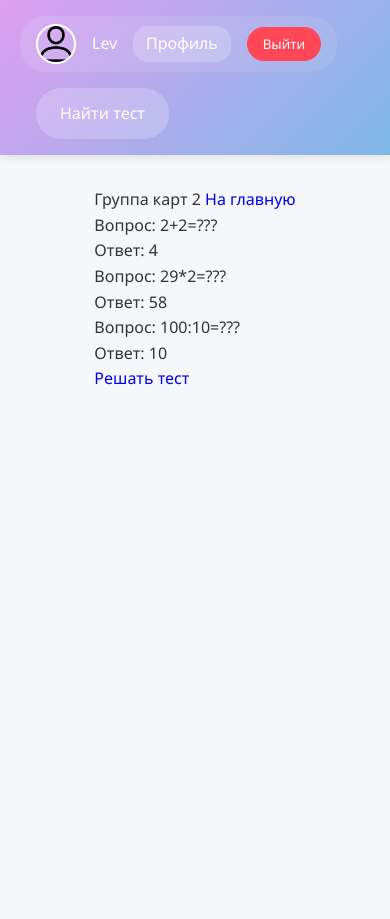
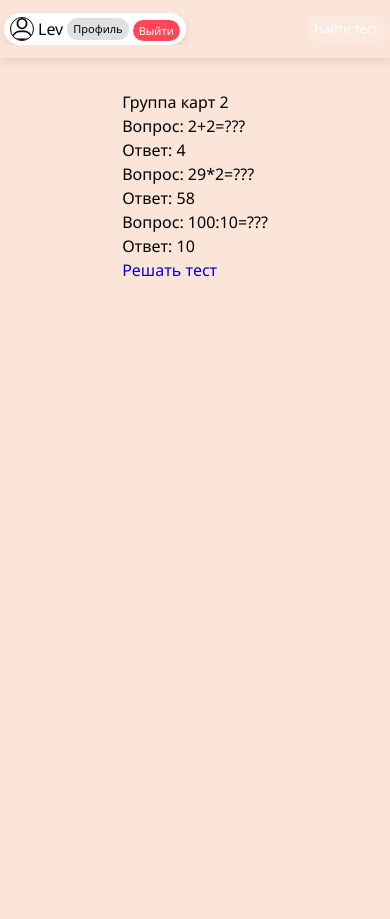
Before and after one commit to LevShiro/QuestAns, a Django app: a page that uses main/templates/main/index.html in a window 390 px wide. After the commit the page ends 277 px from the top, so only its background shows below. Run offline with Django 5.2, Linux system fonts and the light colour scheme; a user stored in the database is signed in; data comes from the database, SQL or seed files in the repository; both versions use the stored data as it was after the commit.

Commit message:
Поменял оформление в Main и Users

```diff
--- a/cards/templates/cards/group.html
+++ b/cards/templates/cards/group.html
@@ -8,7 +8,6 @@
     <main class="main-block main-block__group wrap">
 
         {{group.title}}
-        <a href="{% url 'home'%}">На главную</a>
         <ul class="card-list">
             {% for card in cards %}
             <li class="card-item">
--- a/main/static/main/styles/main.css
+++ b/main/static/main/styles/main.css
@@ -7,9 +7,9 @@
 }
 
 body {
-    background-color: #f5f7fa;
-    color: #333;
-    line-height: 1.6;
+    background-color: #FBE4D8;
+    color: #000000;
+    line-height: 1.5;
 }
 
 .wrap {
@@ -20,8 +20,8 @@ body {
 
 /* Стили для header */
 .main-header {
-    background: linear-gradient(135deg, #dea0f1, #7eb8e7);
-    color: white;
+    background: linear-gradient(135deg, #DFB6B2);
+    color: rgb(0, 0, 0);
     padding: 1rem 0;
     box-shadow: 0 2px 10px rgba(0, 0, 0, 0.1);
     position: sticky;
@@ -34,7 +34,7 @@ body {
     align-items: center;
     justify-content: center;
 
-    width: 100vw;
+    width: 100px;
     margin: 0;
     padding: 0;
     background: linear-gradient(135deg, #c2d6e6, #e9d1d1);
@@ -44,7 +44,6 @@ body {
     display: flex;
     justify-content: space-between;
     align-items: center;
-    flex-wrap: wrap;
     gap: 1rem;
 }
 
@@ -52,32 +51,35 @@ body {
     display: flex;
     align-items: center;
     gap: 1rem;
-    background: rgba(255, 255, 255, 0.1);
+    background: white;
     padding: 0.5rem 1rem;
     border-radius: 25px;
-    backdrop-filter: blur(10px);
+    box-shadow: 0 4px 12px rgba(0, 0, 0, 0.08);
 }
 
 .main-header__avatar-user {
     width: 40px;
     height: 40px;
     border-radius: 50%;
-    border: 2px solid white;
+    border: 2px solid rgb(0, 0, 0);
     object-fit: cover;
 }
 
 .main-header__user-block a {
-    color: white;
+    color: rgb(0, 0, 0);
     text-decoration: none;
-    padding: 0.3rem 0.8rem;
-    background: rgba(255, 255, 255, 0.2);
-    border-radius: 15px;
+    padding: 0.5rem 1rem;
+    background: #e0e0e0;
+    border-radius: 20px;
     transition: all 0.3s ease;
+    font-weight: 500;
+    display: inline-block;
 }
 
 .main-header__user-block a:hover {
-    background: rgba(255, 255, 255, 0.3);
+    background: #d0d0d0;
     transform: translateY(-2px);
+    box-shadow: 0 4px 8px rgba(0, 0, 0, 0.05);
 }
 
 .main-header__user-block form {
@@ -85,18 +87,28 @@ body {
 }
 
 .main-header__user-block button {
+    color: rgb(255, 255, 255);
+    text-decoration: none;
+    padding: 0.5rem 1rem;
     background: #ff4757;
-    color: white;
+    border-radius: 20px;
+    transition: all 0.3s ease;
+    font-weight: 500;
+    display: inline-block;
     border: none;
-    padding: 0.5rem 1rem;
-    border-radius: 20px;
-    cursor: pointer;
-    transition: all 0.3s ease;
+    outline: none;
+
+    box-shadow: none;
 }
 
 .main-header__user-block button:hover {
-    background: #ff3838;
-    transform: scale(1.05);
+    background: #860b0b;
+    transform: translateY(-2px);
+}
+
+.main-header__user-block button:focus {
+    box-shadow: 0 0 0 3px rgba(255, 255, 255, 0.5);
+    outline: none;
 }
 
 .main-header__user-block span {
@@ -222,13 +234,161 @@ body {
 .main_logo{
     margin-right: 10px;
 }
-/* === Адаптивность — на мобильных 1 в строку === */
+@media (max-width: 480px) {
+    .wrap {
+        padding: 0 12px; /* меньше отступы по краям */
+    }
+
+    .main-header {
+        padding: 0.8rem 0;
+    }
+
+    .main-header__wrap {
+        flex-direction: column; /* вертикальное расположение */
+        gap: 0.8rem;
+        align-items: stretch; /* растягиваем блоки на всю ширину */
+    }
+
+    /* Блок пользователя — на всю ширину */
+    .main-header__user-block {
+        justify-content: center;
+        padding: 0.6rem 1rem;
+        flex-wrap: wrap;
+        gap: 0.6rem;
+    }
+
+    .main-header__avatar-user {
+        width: 32px;
+        height: 32px;
+    }
+
+    .main-header__user-block a,
+    .main-header__user-block button {
+        padding: 0.4rem 0.8rem;
+        font-size: 0.9rem;
+    }
+
+    /* Поиск — в колонку */
+    #find {
+        display: flex;
+        flex-direction: column;
+        gap: 0.8rem;
+        align-items: center;
+        width: 100%;
+    }
+
+    #find_group {
+        width: 100% !important; /* растягиваем на всю ширину */
+        max-width: 300px;
+        font-size: 0.95rem;
+        padding: 0.7rem 1rem;
+    }
+
+    #find button {
+        width: 100%;
+        max-width: 300px;
+        padding: 0.7rem;
+        font-size: 0.95rem;
+    }
+
+    .link_search_groups {
+        margin-left: 0;
+        padding: 0.6rem 1.2rem;
+        font-size: 0.95rem;
+    }
+
+    /* Логотип и заголовок */
+    .logo_title {
+        font-size: 20px;
+        justify-content: center;
+    }
+
+    .main_logo {
+        margin-right: 8px;
+        width: 28px;
+        height: auto;
+    }
+}
+
+/* Адаптивность для телефонов */
 @media (max-width: 768px) {
+    .main-header__wrap {
+        display: flex;
+        flex-direction: row;
+        flex-wrap: nowrap;
+        justify-content: space-between;
+        align-items: center;
+        gap: 8px;
+        padding: 0 4px;
+        overflow-x: auto;
+        -webkit-overflow-scrolling: touch;
+    }
+
+    .main-block {
+    margin-top: 32px;
+}
+    .logo_title {
+        font-size: 16px;
+        white-space: nowrap;
+    }
+    .main_logo {
+        width: 24px;
+        margin-right: 4px;
+    }
+
     #groups-list {
-        grid-template-columns: 1fr; /* одна колонка */
+        grid-template-columns: repeat(2, 1fr);
+        gap: 16px;
     }
 
     .group-item a {
-        padding: 16px;
+        padding: 14px;
+    }
+
+    .group-item h3 {
+        font-size: 15px;
+    }
+
+    .group-item p {
+        font-size: 12px;
+    }
+
+    .link_search_groups {
+        padding: 4px 8px;
+        font-size: 12px;
+        white-space: nowrap;
+    }
+
+    #find button {
+        padding: 4px 8px;
+        font-size: 12px;
+        min-width: auto;
+    }
+
+    .main-header__user-block {
+        padding: 4px 6px;
+        gap: 4px;
+        white-space: nowrap;
+    }
+
+    .main-header__avatar-user {
+        width: 24px;
+        height: 24px;
+        border: 1px solid black;
+    }
+
+    .main-header__user-block a,
+    .main-header__user-block button {
+        padding: 3px 6px;
+        font-size: 11px;
+        min-width: auto;
+    }
+
+    .main-header__user-block span {
+        display: none;
+    }
+
+    .logo_title {
+        display: none;
     }
 }
--- a/main/templates/main/header.html
+++ b/main/templates/main/header.html
@@ -21,7 +21,7 @@
         </div>
 
         {% if request.resolver_match.url_name == "home" %}
-            <input type="text" id="find_group" value="{{input_value}}">
+            <input type="text" id="find_group" value="{{input_value}}" placeholder="Найти группу карт">
             <div class="logo_title"><img class="main_logo" src="{% static 'main/images/logo.png' %}" height="40"> QuestAns</div>
         {% else %}
             <a href="{% url 'home' %}" class="link_search_groups">Найти тест</a>
--- a/main/templates/main/index.html
+++ b/main/templates/main/index.html
@@ -2,8 +2,10 @@
 <!DOCTYPE html>
 <html lang="en">
 <head>
+    <meta name="viewport" content="width=device-width, initial-scale=1">
     <meta charset="UTF-8">
     <meta name="viewport" content="width=device-width, initial-scale=1.0">
+    <link rel="stylesheet" href="{% static 'cards/slyles/group.css'%}">
     <link rel="stylesheet" href="{% static 'main/styles/norms.css'%}">
     <link rel="stylesheet" href="{% static 'main/styles/main.css'%}">
     <link rel="stylesheet" href="{% static 'users/styles/users.css'%}">
--- a/users/static/users/styles/users.css
+++ b/users/static/users/styles/users.css
@@ -6,7 +6,7 @@
     width: 100vw;
     margin: 0;
     padding: 0;
-    background: linear-gradient(135deg, #c873e2, #e9d1d1);
+    background: linear-gradient(135deg, #FBE4D8, #DFB6B2);
 
 
     form {
```
Also changed, not shown: cards/static/cards/images/logo.png (added), cards/static/cards/slyles/group.css (added), db.sqlite3, users/static/users/images/logo.png.
